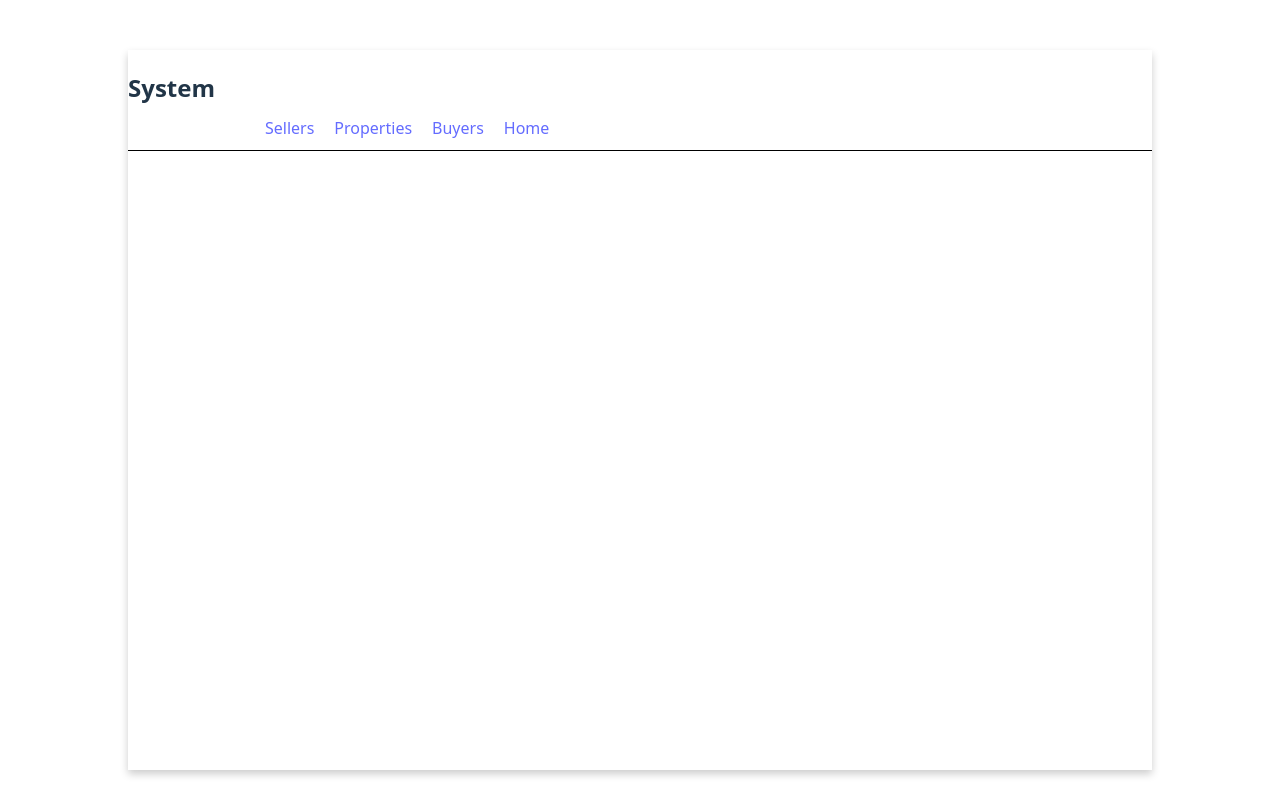
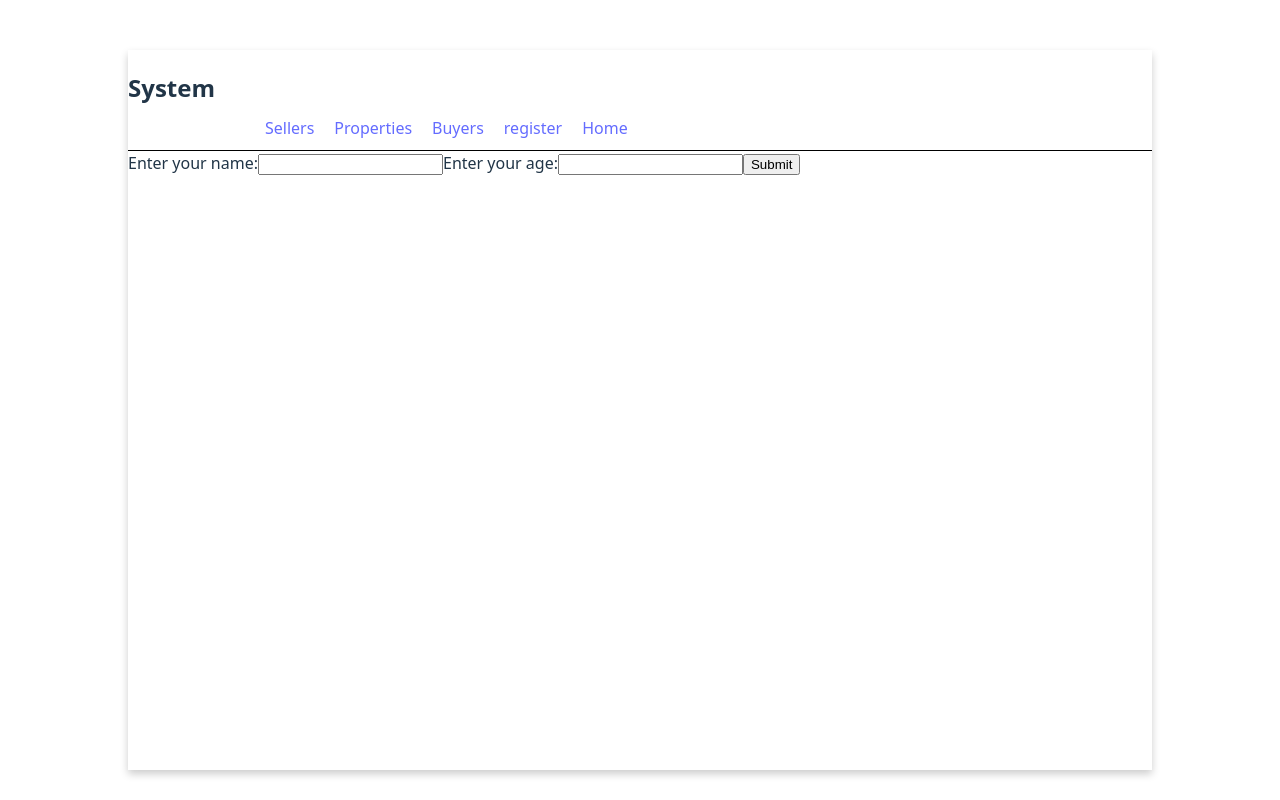
Before and after one commit to Ryancole123/reactProject, a React (Vite) app in the folder Application/: page /register in a window 1280 px wide. Built offline with nearby package versions, Linux system fonts and the light colour scheme.

Commit message:
register

```diff
--- a/Application/src/App.jsx
+++ b/Application/src/App.jsx
@@ -4,6 +4,7 @@ import {BrowserRouter, Routes, Route, Link} from 'react-router-dom'
 import Sellers from './Sellers'
 import Buyers  from './buyers'
 import Properties from './properties'
+import Register from './Register'
 
 function App() {
 
@@ -19,6 +20,7 @@ function App() {
           <li><Link to="/sellers">Sellers</Link></li>
           <li><Link to="/properties">Properties</Link></li>
           <li><Link to="/buyers">Buyers</Link></li>
+          <li><Link to="/register">register</Link></li>
           <li><Link to="/">Home</Link></li>
         </ul>
 
@@ -29,6 +31,7 @@ function App() {
           <Route path="/sellers" element={<Sellers/>}/>
           <Route path="/properties" element={<Properties/>}/>
           <Route path="/buyers" element={<Buyers/>}/>
+          <Route path="/register" element={<Register/>}/>
         </Routes>
 
 
--- /dev/null
+++ b/Application/src/Register.jsx
@@ -0,0 +1,44 @@
+import { useState } from "react";
+import ReactDOM from "react-dom/client";
+
+function MyForm() {
+  const [inputs, setInputs] = useState({});
+
+  const handleChange = (event) => {
+    const name = event.target.name;
+    const value = event.target.value;
+    setInputs(values => ({...values, [name]: value}))
+  }
+
+  const handleSubmit = (event) => {
+    event.preventDefault();
+    console.log(inputs);
+  }
+
+  return (
+    <form onSubmit={handleSubmit}>
+      <label>Enter your name:
+      <input
+        type="text"
+        name="username"
+        value={inputs.username || ""}
+        onChange={handleChange}
+      />
+      </label>
+      <label>Enter your age:
+        <input
+          type="number"
+          name="age"
+          value={inputs.age || ""}
+          onChange={handleChange}
+        />
+        </label>
+        <input type="submit" />
+    </form>
+  )
+}
+
+
+const root = ReactDOM.createRoot(document.getElementById('root'));
+root.render(<MyForm />);
+export default MyForm;
```
